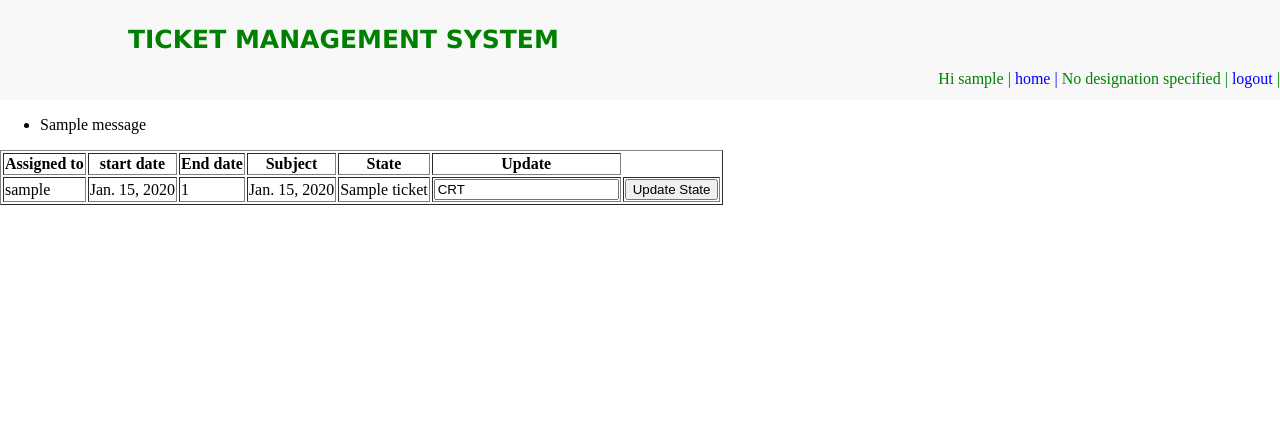
After one commit to MerinRose123/Django_Ticket_Management, a Django app: page /view_ticket_system_admin/ in a window 1280 px wide. The commit adds this page. Shown: the top 445 px of the page. Run offline with Django 3.2, Linux system fonts and the light colour scheme; a user stored in the database is signed in; tables that the repository leaves empty hold one stand-in row (values such as "Sample post"); one stand-in notice (Sample message) is shown; parts of the project's set-up code (start-up, migrations or seed data) failed here and were passed over.

Commit message:
full crud operations added

```diff
--- a/TicketProject/user_management/models.py
+++ b/TicketProject/user_management/models.py
@@ -9,7 +9,6 @@ import datetime
 # Changing the base user fields
 class User(AbstractUser):
     phone = PhoneField(blank=True, null=True, help_text='Contact phone number')
-    # is_system_admin = models.BooleanField(default=False, null=True, blank=True)
 
     class Meta:
         db_table = 'user'
--- a/TicketProject/user_management/templates/home.html
+++ b/TicketProject/user_management/templates/home.html
@@ -3,31 +3,46 @@
 {% load has_group %}
 
 {% block links %}
-        <a href="{% static '../home/' %}">home</a>
+        <a href="{% static '../home/' %}">home  |</a>
       {% if request.user|has_group:"super_admin" %}
          <div class="dropdown">
             <button class="dropdown-button">Ticket operations</button>
             <div class="dropdown-list">
                 <a href="{% static '../addticket/' %}">Add Ticket</a>
-                <a href="{% static '../deleteticket/' %}">Delete Ticket</a>
+                <a href="{% static '../listticket/' %}">Delete Ticket</a>
                 <a href="{% static '../listticket/' %}">List Tickets</a>
-                 <a href="#">Update a Ticket</a>
+                 <a href="{% static '../listticket/' %}">Update a Ticket</a>
             </div>
          </div>
         <div class="dropdown">
             <button class="dropdown-button">User Operations</button>
             <div class="dropdown-list">
                 <a href="{% static '../register/' %}">create User</a>
-                <a href="{% static '../deleteuser/' %}">Delete User</a>
+                <a href="{% static '../listuser/' %}">Delete User</a>
                 <a href="{% static '../listuser/' %}">List Users</a>
-                 <a href="#">Update User details</a>
+                 <a href="{% static '../listuser/' %}">Update User details</a>
             </div>
         </div>
         super_admin   |
       {% elif request.user|has_group:"senior_system_admin"%}
         senior_system_admin    |
+        <div class="dropdown">
+            <button class="dropdown-button">Ticket operations</button>
+            <div class="dropdown-list">
+                <a href="{% static '../addticket/' %}">Add Ticket</a>
+                <a href="{% static '../listticket/' %}">List Tickets</a>
+                 <a href="{% static '../listticket/' %}">Update a Ticket</a>
+            </div>
+         </div>
       {% elif request.user|has_group:"system_admin"%}
         system_admin    |
+        <div class="dropdown">
+            <button class="dropdown-button">Ticket operations</button>
+            <div class="dropdown-list">
+                <a href="{% static '../view_ticket_system_admin/' %}">View Ticket</a>
+                 <a href="{% static '../view_ticket_system_admin/' %}">Update state of a Ticket</a>
+            </div>
+         </div>
       {% else %}
         No designation specified    |
       {% endif %}
@@ -48,5 +63,6 @@
         {% endif %}
     </div>
     {% block data %}
+        Home
     {% endblock %}
 {% endblock %}
--- /dev/null
+++ b/TicketProject/user_management/templates/viewticket.html
@@ -0,0 +1,36 @@
+{% extends 'home.html' %}
+{% load static %}
+{% load has_group %}
+
+{% block data %}
+    <table border="1" class="table">
+		<thead>
+			<tr colspan="2" class="success">
+				<th> Assigned to </th>
+                <th> start date </th>
+                <th> End date </th>
+                <th> Subject </th>
+                <th> State </th>
+                 <th> Update </th>
+			</tr>
+		</thead>
+		<tbody>
+		{% for data in ticketlist %}
+			<tr class="warning">
+                <form method="post"  action="{% static '../edit_state_ticket/' %}" novalidate>
+					 {% csrf_token %}
+                    <td>{{ data.assigned_to }}</td>
+					<td>{{ data.start_date }}</td>
+                    <td>{{ data.ticket_id }}</td>
+					<td>{{ data.end_date }}</td>
+                    <td>{{data.subject }}</td>
+				    <td><input type="text" name="state" value="{{data.state }}"></td>
+                    <input type="hidden" name="ticket_id" value="{{data.ticket_id }}">
+                    <td><input type="submit" value="Update State"></td>
+                </form>
+			</tr>
+
+		{% endfor %}
+		</tbody>
+	</table>
+{% endblock %}
--- a/TicketProject/user_management/urls.py
+++ b/TicketProject/user_management/urls.py
@@ -15,4 +15,7 @@ urlpatterns = [
     path('listuser/', views.listuser, name='listuser'),
     path('deleteuser/', views.deleteuser, name='deleteuser'),
     path('edituser/', views.edituser, name='edituser'),
+    path('editticket/', views.editticket, name='editticket'),
+    path('view_ticket_system_admin/', views.viewticket, name='viewticket'),
+    path('edit_state_ticket/', views.edit_state_ticket, name='edit_state_ticket'),
 ]
--- a/TicketProject/user_management/views.py
+++ b/TicketProject/user_management/views.py
@@ -89,14 +89,13 @@ def logoutview(request):
 @login_required
 def deleteuser(request):
     if request.method == 'POST':
-        form = DeleteUserForm(request.POST)
-        instance = User.objects.get(username=form.data['username'])
-        instance.delete()
+        id = request.POST.get('id')
+        User.objects.get(id=id).delete()
         messages.success(request, 'User deleted successfully.')
-        return redirect('../home/')
+        return redirect('../listuser/')
     else:
-        form = DeleteUserForm()
-    return render(request, 'deleteuser.html', {'form': form})
+        response = redirect('../home/')
+        return response
 
 
 # Viewing the details of all the users in the home page
@@ -166,21 +165,15 @@ def addticket(request):
 @login_required
 def deleteticket(request):
     if request.method == 'POST':
-        form = TicketDeleteForm(request.POST)
-        ticket_id = form.data['ticket_id']
+        ticket_id = request.POST.get("ticket_id")
         if Ticket.objects.filter(ticket_id=ticket_id).exists():
             instance = Ticket.objects.get(ticket_id=ticket_id)
             instance.delete()
             messages.success(request, 'Ticket deleted successfully.')
-            response = redirect('../home/')
-        else:
-            messages.error(request, 'No ticket with the given Ticket id.')
-            response = redirect('../deleteticket/')
-        return response
     else:
-        # Rendering the form in html initially
-        form = TicketDeleteForm()
-    return render(request, 'deleteticket.html', {'form': form})
+        messages.error(request, 'No ticket with the given Ticket id.')
+    response = redirect('../listticket/')
+    return response
 
 
 # Viewing the details of all tickets
@@ -188,3 +181,51 @@ def deleteticket(request):
 def listticket(request):
     data = Ticket.objects.all()
     return render(request, 'ticketlistview.html', {'ticketlist': data})
+
+
+@login_required
+def viewticket(request):
+    user = request.user
+    data = Ticket.objects.filter(assigned_to=user)
+    return render(request, 'viewticket.html', {'ticketlist': data})
+
+
+@login_required
+def edit_state_ticket(request):
+    if request.method == 'POST':
+        ticket_id = request.POST.get('ticket_id')
+        state = request.POST.get('state')
+        ticket = Ticket.objects.get(ticket_id=ticket_id)
+        if state == 'DNE':
+            ticket.state = state
+        else:
+            messages.error(request, 'Invalid ticket state.Type DNE for done or cancelled state.')
+        ticket.save()
+        response = redirect('../view_ticket_system_admin')
+    else:
+        response = redirect('../home/')
+    return response
+
+
+@login_required
+def editticket(request):
+    if request.method == 'POST':
+        assigned_to = request.POST.get('assigned_to')
+        start_date = request.POST.get('start_date')
+        end_date = request.POST.get('end_date')
+        ticket_id = request.POST.get('ticket_id')
+        subject = request.POST.get('subject')
+        state = request.POST.get('state')
+        ticket = Ticket.objects.get(ticket_id=ticket_id)
+        user = User.objects.get(username=assigned_to)
+        ticket.assigned_to = user
+        if start_date < end_date:
+            ticket.start_date = start_date
+            ticket.end_date = end_date
+        ticket.subject = subject
+        ticket.state = state
+        ticket.save()
+        response = redirect('../listticket')
+    else:
+        response = redirect('../home/')
+    return response
```
Also changed, not shown: TicketProject/user_management/templates/deleteticket.html (deleted, +0 -31 lines), TicketProject/user_management/templates/deleteuser.html (deleted, +0 -31 lines), TicketProject/user_management/templates/ticketlistview.html (+17 -7 lines), TicketProject/user_management/templates/userlistview.html (+7 -1 lines), TicketProject/user_management/migrations/0002_auto_20190904_1557.py, TicketProject/user_management/migrations/0003_auto_20190903_1213.py (deleted). Lines whose indentation alone changed are shown as unchanged.
